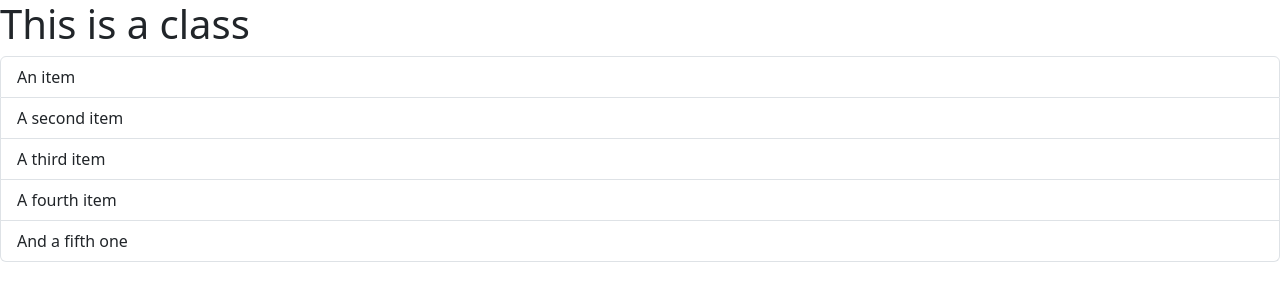
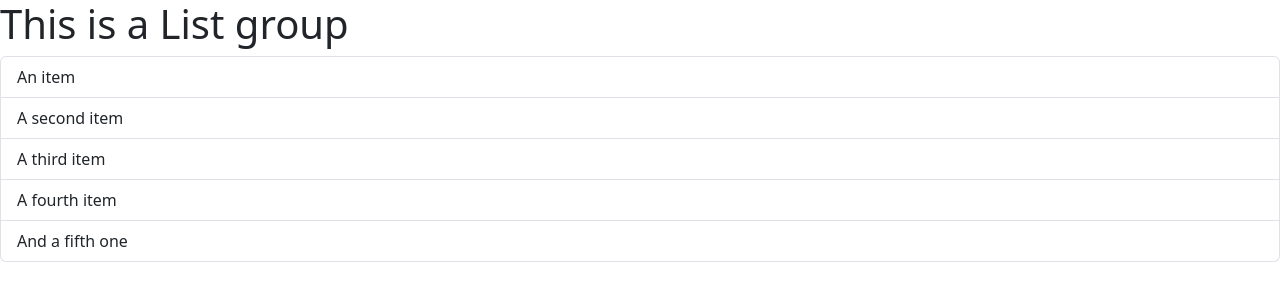
Before and after one commit to MarkRyuo/first_app, a React (Vite) app: page / in a window 1280 px wide. Shown: the top 300 px of the page. Built offline with nearby package versions, Linux system fonts and the light colour scheme.

Commit message:
update here

```diff
--- a/src/components/ListGroup.tsx
+++ b/src/components/ListGroup.tsx
@@ -4,7 +4,7 @@ import { Fragment } from "react/jsx-runtime";
 function ListGroup() {
     return (
     <Fragment>
-        <h1>This is a class</h1>
+        <h1>This is a List group</h1>
         <ul className="list-group">
             <li className="list-group-item">An item</li>
             <li className="list-group-item">A second item</li>
```
